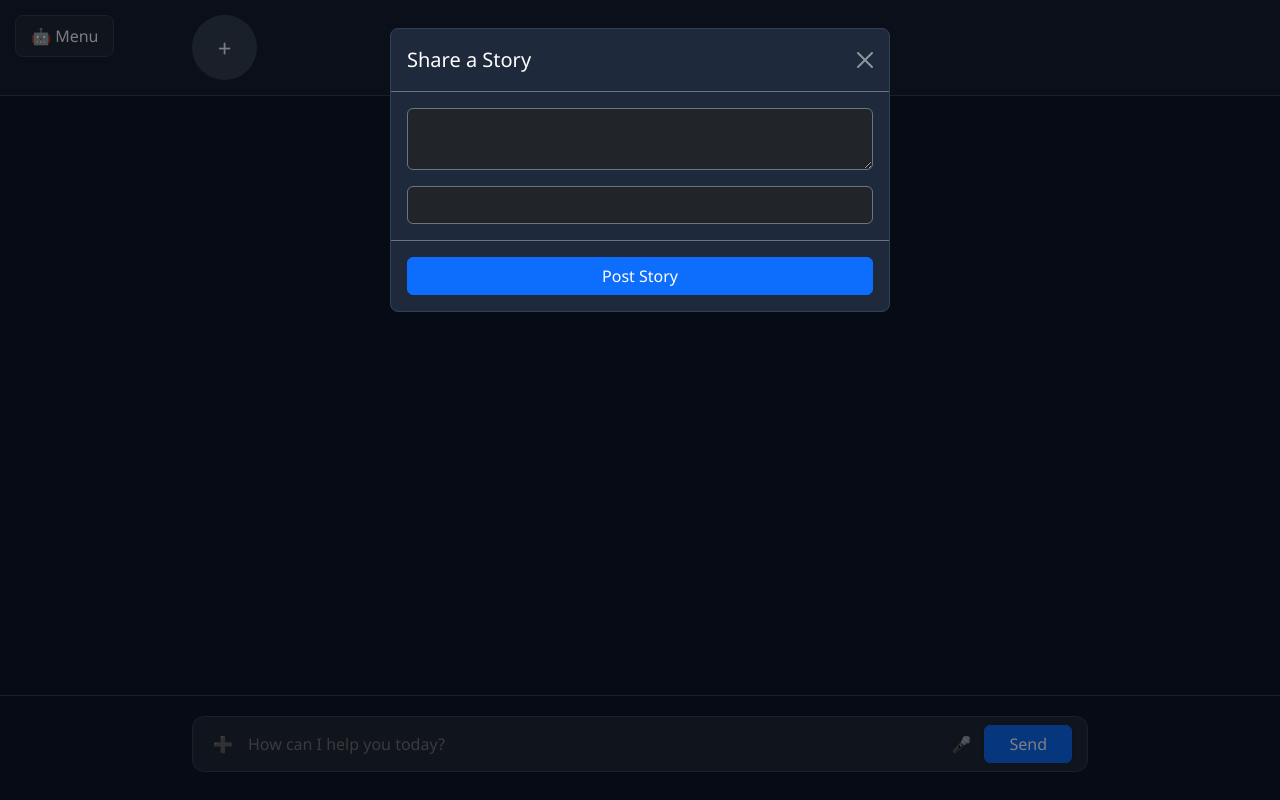
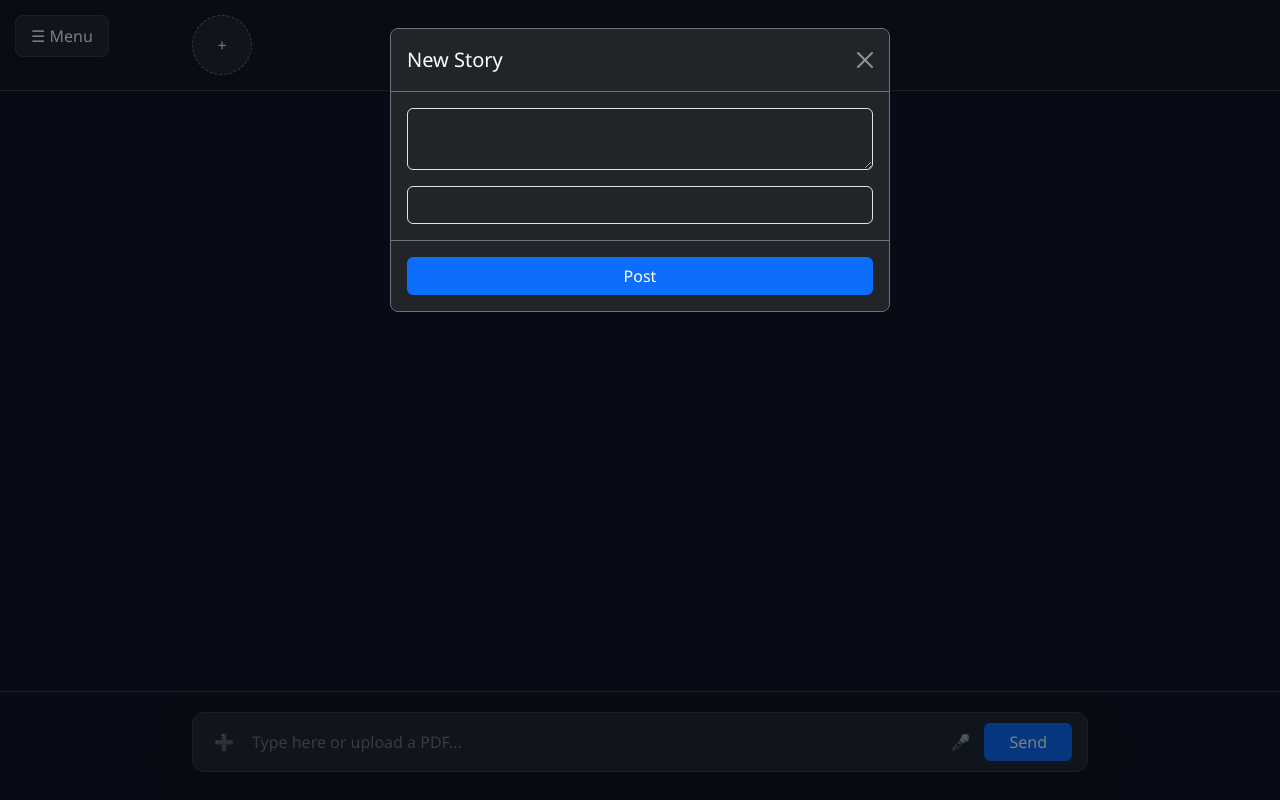
Before and after one commit to charanbunga463-hash/ai-flask-app, a Flask app: page / in a window 1280 px wide, after a click that opens the changed part. Run offline with Flask 3, Linux system fonts and the light colour scheme; a user stored in the database is signed in; data that the repository does not hold is empty; some libraries are stand-ins or nearby versions.

Commit message:
Fix streaming, large-PDF handling & UI tweaks
Switch SSE to use a session-stored prompt (pending_prompt) and stream JSON chunks server-side. Update /tool to store prompts in session (avoid long URLs), add robust PDF reading with try/except for large/corrupt files, and tweak image-generation trigger logic. Frontend dashboard updated: UI/UX and CSS refinements, simplified story modal, improved file upload feedback, and rewritten JS to trigger streaming via ?do_stream=true, handle EventSource without URL prompts, manage sidebar, stories, auto-scroll and voice input. Misc: minor DB insert formatting and assorted markup cleanups.

```diff
--- a/python-saas/app.py
+++ b/python-saas/app.py
@@ -241,24 +241,22 @@ def search():
     return {"results": results}
 
 # ---------- STREAMING TOOL ----------
+# ---------- STREAMING TOOL ----------
 @app.route("/stream")
 def stream():
-    """Endpoint for Server-Sent Events (SSE) streaming."""
     if "user" not in session:
         return Response("Unauthorized", status=401)
 
-    prompt = request.args.get("prompt", "")
+    # Get prompt from session and then clear it
+    prompt = session.pop("pending_prompt", "Hello")
     conv_id = session.get("conv_id")
 
     def generate():
         full_response = []
-        # Stream word by word
         for chunk in query_ai_stream(prompt):
             full_response.append(chunk)
-            # Standard SSE format: data: <content>\n\n
             yield f"data: {json.dumps({'chunk': chunk})}\n\n"
 
-        # After stream ends, save to DB
         complete_text = "".join(full_response)
         formatted = markdown.markdown(complete_text)
 
@@ -275,7 +273,7 @@ def stream():
 
     return Response(stream_with_context(generate()), mimetype="text/event-stream")
 
-# ---------- TOOL (MODIFIED FOR INITIAL LOGIC) ----------
+# ---------- TOOL (FIXED FOR LARGE PDFS) ----------
 @app.route("/tool", methods=["POST"])
 def tool():
     if "user" not in session:
@@ -283,13 +281,10 @@ def tool():
 
     user_input = request.form.get("input", "")
     file = request.files.get("file")
-
     conn = get_db()
     c = conn.cursor()
-
     conv_id = session.get("conv_id")
 
-    # Ensure conversation exists
     if not conv_id:
         title = generate_chat_title(user_input or "New Chat")
         c.execute("INSERT INTO conversations (username, title) VALUES (%s, %s) RETURNING id",
@@ -299,31 +294,30 @@ def tool():
 
     extracted_text = ""
     if file and file.filename.endswith(".pdf"):
-        reader = PdfReader(file)
-        for page in reader.pages:
-            extracted_text += page.extract_text() or ""
-    elif file and file.mimetype.startswith("image"):
-        extracted_text = f"User uploaded image ({file.filename}). Describe it."
+        try:
+            reader = PdfReader(file)
+            for page in reader.pages:
+                extracted_text += page.extract_text() or ""
+        except Exception as e:
+            extracted_text = f"\n[Error reading PDF: {str(e)}]"
 
     final_prompt = f"{user_input}\n\n{extracted_text}".strip()
 
-    # Handle Static Image Generation (Pollinations)
-    if user_input and any(k in user_input.lower() for k in ["image","draw","photo","picture"]) and not file:
+    if user_input and any(k in user_input.lower() for k in ["image","draw","photo"]) and not file:
         img = generate_image(user_input)
-        c.execute("""
-            INSERT INTO chats (conversation_id, username, user_msg, bot_msg, type)
-            VALUES (%s, %s, %s, %s, %s)
-        """, (conv_id, session["user"], user_input, img, "image"))
+        c.execute("INSERT INTO chats (conversation_id, username, user_msg, bot_msg, type) VALUES (%s, %s, %s, %s, %s)",
+                  (conv_id, session["user"], user_input, img, "image"))
         conn.commit()
         conn.close()
         return redirect(f"/chat/{conv_id}")
 
-    # For text/PDF queries, redirect to the frontend with the prompt to trigger the SSE stream
+    # STORE IN SESSION INSTEAD OF URL
+    session["pending_prompt"] = final_prompt
     conn.commit()
     conn.close()
 
-    # Passing the prompt via URL for the frontend to pick up and call /stream
-    return redirect(f"/chat/{conv_id}?prompt={final_prompt}")
+    # Redirect with a trigger flag instead of the full text
+    return redirect(f"/chat/{conv_id}?do_stream=true")
 
 # ---------- STORIES ----------
 @app.route("/add_story", methods=["POST"])
--- a/python-saas/templates/dashboard.html
+++ b/python-saas/templates/dashboard.html
@@ -3,7 +3,7 @@
 <head>
     <meta charset="UTF-8">
     <meta name="viewport" content="width=device-width, initial-scale=1.0">
-    <title>Professional AI Interface</title>
+    <title>Professional AI Dashboard</title>
 
     <link href="https://cdn.jsdelivr.net/npm/bootstrap@5.3.0/dist/css/bootstrap.min.css" rel="stylesheet">
     <script src="https://cdn.jsdelivr.net/npm/marked/marked.min.js"></script>
@@ -21,7 +21,7 @@
         body {
             background: var(--bg-body);
             color: #f8fafc;
-            font-family: 'Segoe UI', Roboto, Helvetica, Arial, sans-serif;
+            font-family: 'Segoe UI', system-ui, -apple-system, sans-serif;
             margin: 0;
             display: flex;
             height: 100vh;
@@ -42,59 +42,98 @@
             z-index: 1050;
             padding: 1rem;
         }
-
         .sidebar.open { left: 0; }
 
-        /* --- MAIN CONTENT AREA --- */
+        /* --- MAIN WRAPPER --- */
         .main-wrapper {
             flex: 1;
             display: flex;
             flex-direction: column;
             height: 100%;
-            margin-left: 0;
             transition: margin-left var(--transition-speed);
             position: relative;
         }
-
         body.sidebar-open .main-wrapper { margin-left: var(--sidebar-width); }
 
-        /* --- STORIES SECTION --- */
+        /* --- STORIES --- */
         .stories-container {
             display: flex;
             gap: 15px;
             padding: 15px 15%;
             overflow-x: auto;
+            background: #111827;
             border-bottom: 1px solid var(--border-ui);
-            background: rgba(30, 41, 59, 0.5);
         }
         .story-circle {
-            min-width: 65px;
-            height: 65px;
+            min-width: 60px;
+            height: 60px;
             border-radius: 50%;
             border: 2px solid var(--accent-blue);
+            cursor: pointer;
             padding: 2px;
-            cursor: pointer;
-            text-align: center;
+            overflow: hidden;
         }
-        .story-circle img {
-            width: 100%;
-            height: 100%;
+        .story-circle img { width: 100%; height: 100%; border-radius: 50%; object-fit: cover; }
+        .add-story-btn {
+            min-width: 60px;
+            height: 60px;
             border-radius: 50%;
-            object-fit: cover;
-        }
-        .add-story-btn {
-            min-width: 65px;
-            height: 65px;
-            border-radius: 50%;
-            background: var(--border-ui);
+            background: var(--bg-card);
             display: flex;
             align-items: center;
             justify-content: center;
             cursor: pointer;
-            font-size: 24px;
+            border: 1px dashed #64748b;
         }
 
-        /* --- UI ELEMENTS --- */
+        /* --- CHAT AREA --- */
+        .chat-scroll-area {
+            flex: 1;
+            overflow-y: auto;
+            padding: 20px 15%;
+        }
+        .user-box {
+            background: var(--accent-blue);
+            padding: 12px 20px;
+            border-radius: 15px 15px 0 15px;
+            margin: 15px 0 15px auto;
+            max-width: 80%;
+            width: fit-content;
+            box-shadow: 0 4px 6px rgba(0,0,0,0.1);
+        }
+        .response-box {
+            background: #020617;
+            padding: 20px;
+            border-radius: 0 15px 15px 15px;
+            margin: 15px 0;
+            border: 1px solid var(--border-ui);
+            max-width: 85%;
+        }
+        .response-box img { max-width: 100%; border-radius: 10px; margin-top: 10px; }
+
+        /* --- INPUT --- */
+        .input-container {
+            padding: 20px 15%;
+            background: var(--bg-body);
+            border-top: 1px solid var(--border-ui);
+        }
+        .custom-input-group {
+            background: var(--bg-card);
+            border: 1px solid var(--border-ui);
+            border-radius: 12px;
+            display: flex;
+            align-items: center;
+            padding: 5px 15px;
+        }
+        .custom-input-group input {
+            background: transparent;
+            border: none;
+            color: white;
+            padding: 12px;
+            flex: 1;
+            outline: none;
+        }
+
         .menu-trigger {
             position: absolute;
             top: 15px;
@@ -105,106 +144,39 @@
             cursor: pointer;
             z-index: 1000;
             border: 1px solid var(--border-ui);
-            transition: background 0.2s;
-        }
-        .menu-trigger:hover { background: var(--border-ui); }
-
-        .chat-scroll-area {
-            flex: 1;
-            overflow-y: auto;
-            padding: 20px 15%;
         }
 
-        /* Message Styling */
-        .user-box {
-            background: var(--accent-blue);
-            padding: 12px 20px;
-            border-radius: 15px 15px 0 15px;
-            margin: 15px 0 15px auto;
-            max-width: 80%;
-            width: fit-content;
-            box-shadow: 0 4px 6px -1px rgba(0, 0, 0, 0.1);
-        }
-
-        .response-box {
-            background: #020617;
-            padding: 20px;
-            border-radius: 0 15px 15px 15px;
-            margin: 15px 0;
-            border: 1px solid var(--border-ui);
-            max-width: 85%;
-            word-wrap: break-word;
-        }
-
-        /* --- INPUT AREA --- */
-        .input-container {
-            padding: 20px 15%;
-            background: var(--bg-body);
-            border-top: 1px solid var(--border-ui);
-        }
-
-        .custom-input-group {
+        .history-item {
+            padding: 10px;
             background: var(--bg-card);
-            border: 1px solid var(--border-ui);
-            border-radius: 12px;
-            display: flex;
-            align-items: center;
-            padding: 5px 15px;
-        }
-
-        .custom-input-group input {
-            background: transparent;
-            border: none;
-            color: white;
-            padding: 10px;
-            flex: 1;
-        }
-        .custom-input-group input:focus { outline: none; }
-
-        /* --- SEARCH & HISTORY --- */
-        .history-item {
-            background: var(--bg-card);
-            padding: 10px;
             border-radius: 8px;
-            margin-bottom: 10px;
-            cursor: pointer;
-            border: 1px solid transparent;
+            margin-bottom: 8px;
             display: flex;
             justify-content: space-between;
             align-items: center;
+            border: 1px solid transparent;
         }
         .history-item:hover { border-color: var(--accent-blue); }
+        .icon-btn { background: none; border: none; color: #94a3b8; cursor: pointer; }
 
-        .highlight { background: #fbbf24; color: #000; padding: 0 2px; border-radius: 2px; }
-
-        .icon-btn { background: none; border: none; color: #94a3b8; cursor: pointer; padding: 5px; }
-        .icon-btn:hover { color: white; }
-
-        /* Cursor blinking for streaming */
         .cursor {
             display: inline-block;
-            width: 8px;
-            height: 18px;
+            width: 8px; height: 18px;
             background: var(--accent-blue);
-            margin-left: 4px;
             animation: blink 0.8s infinite;
             vertical-align: middle;
         }
         @keyframes blink { 50% { opacity: 0; } }
-
-        /* Story Modal Styling */
-        .modal-content { background: var(--bg-card); color: white; border: 1px solid var(--border-ui); }
     </style>
 </head>
-
 <body>
 
-<div id="menuTrigger" class="menu-trigger">🤖 Menu</div>
+<div id="menuTrigger" class="menu-trigger">☰ Menu</div>
 
 <nav id="sidebar" class="sidebar">
     <div class="d-flex justify-content-between align-items-center mb-4">
-        <h5 class="m-0">History</h5>
-        <button class="icon-btn" onclick="closeSidebar()">✖</button>
+        <h5 class="m-0">AI Chat History</h5>
+        <button class="icon-btn" onclick="closeSidebar()">✕</button>
     </div>
 
     <a href="/new_chat" class="btn btn-primary w-100 mb-3">+ New Conversation</a>
@@ -219,15 +191,15 @@
                     <a href="/chat/{{ conv[0] }}" class="text-white text-decoration-none text-truncate flex-grow-1">
                         {{ conv[1] }}
                     </a>
-                    <div class="d-flex">
+                    <div class="d-flex gap-2">
                         <button class="icon-btn" onclick="enableRename('{{ conv[0] }}')">✏️</button>
-                        <form method="POST" action="/delete_chat/{{ conv[0] }}" class="d-inline" onsubmit="return confirm('Delete this chat?')">
+                        <form method="POST" action="/delete_chat/{{ conv[0] }}" onsubmit="return confirm('Delete this chat?')">
                             <button class="icon-btn">🗑</button>
                         </form>
                     </div>
                 </div>
                 <form method="POST" action="/edit_chat/{{ conv[0] }}">
-                    <input id="rename-{{ conv[0] }}" name="title" class="form-control form-control-sm mb-2" style="display:none;" placeholder="Press Enter to rename...">
+                    <input id="rename-{{ conv[0] }}" name="title" class="form-control form-control-sm mb-2" style="display:none;" placeholder="Enter to rename">
                 </form>
             {% endfor %}
         </div>
@@ -240,20 +212,17 @@
 
 <div class="main-wrapper">
     <div class="stories-container" id="storyBar">
-        <div class="add-story-btn" data-bs-toggle="modal" data-bs-target="#storyModal" title="Add Story">+</div>
+        <div class="add-story-btn" data-bs-toggle="modal" data-bs-target="#storyModal">+</div>
     </div>
 
     <div id="chatBox" class="chat-scroll-area">
         {% for msg in chat %}
             <div class="user-box">{{ msg.user }}</div>
-
             <div class="response-box">
                 {% if msg.type == "text" %}
-                    <div class="markdown-content">{{ msg.bot | safe }}</div>
+                    <div class="msg-content">{{ msg.bot | safe }}</div>
                 {% elif msg.type == "image" %}
-                    <div class="text-center">
-                        <img src="{{ msg.image }}" class="img-fluid rounded border border-secondary shadow" style="max-height: 400px;">
-                    </div>
+                    <img src="{{ msg.image }}" class="shadow">
                 {% endif %}
             </div>
         {% endfor %}
@@ -263,35 +232,32 @@
     <div class="input-container">
         <form id="chatForm" method="POST" action="/tool" enctype="multipart/form-data">
             <input type="file" id="fileInput" name="file" style="display:none;" accept="image/*,application/pdf">
-
-            <div class="custom-input-group">
-                <button type="button" class="icon-btn" onclick="document.getElementById('fileInput').click()" title="Upload PDF or Image">➕</button>
-                <input id="chatInput" name="input" placeholder="How can I help you today?" autocomplete="off">
-                <button type="button" id="micBtn" class="icon-btn me-2" title="Voice Input">🎤</button>
-                <button type="submit" class="btn btn-primary px-4 shadow-sm">Send</button>
+            <div class="custom-input-group shadow-lg">
+                <button type="button" class="icon-btn" onclick="document.getElementById('fileInput').click()">➕</button>
+                <input id="chatInput" name="input" placeholder="Type here or upload a PDF..." required autocomplete="off">
+                <button type="button" id="micBtn" class="icon-btn me-2">🎤</button>
+                <button type="submit" class="btn btn-primary px-4">Send</button>
             </div>
-            <div id="fileStatus" style="font-size: 12px; color: #60a5fa; margin-top: 8px; margin-left: 45px; font-weight: 500;"></div>
+            <div id="fileStatus" class="mt-2 small text-info ms-5"></div>
         </form>
     </div>
 </div>
 
 <div class="modal fade" id="storyModal" tabindex="-1">
     <div class="modal-dialog">
-        <div class="modal-content">
-            <form action="/add_story" method="POST">
+        <form action="/add_story" method="POST" class="modal-content bg-dark text-white border-secondary">
             <div class="modal-header border-secondary">
-                    <h5 class="modal-title">Share a Story</h5>
+                <h5 class="modal-title">New Story</h5>
                 <button type="button" class="btn-close btn-close-white" data-bs-dismiss="modal"></button>
             </div>
             <div class="modal-body">
-                    <textarea name="content" class="form-control bg-dark text-white border-secondary mb-3" placeholder="What's on your mind?"></textarea>
-                    <input name="media_url" class="form-control bg-dark text-white border-secondary" placeholder="Image URL (Optional)">
+                <textarea name="content" class="form-control bg-transparent text-white mb-3" placeholder="Tell your story..."></textarea>
+                <input name="media_url" class="form-control bg-transparent text-white" placeholder="Image URL (optional)">
             </div>
             <div class="modal-footer border-secondary">
-                    <button type="submit" class="btn btn-primary w-100">Post Story</button>
+                <button type="submit" class="btn btn-primary w-100">Post</button>
             </div>
         </form>
-        </div>
     </div>
 </div>
 
@@ -301,40 +267,8 @@ const sidebar = document.getElementById("sidebar");
     const menuTrigger = document.getElementById("menuTrigger");
     const chatBox = document.getElementById("chatBox");
     const fileInput = document.getElementById("fileInput");
-const fileStatus = document.getElementById("fileStatus");
 
-/* LOAD STORIES FROM BACKEND */
-async function loadStories() {
-    const res = await fetch('/stories');
-    const stories = await res.json();
-    const bar = document.getElementById('storyBar');
-
-    stories.forEach(s => {
-        const div = document.createElement('div');
-        div.className = 'story-circle';
-        div.onclick = () => {
-            alert(`${s.user} says: ${s.content}`);
-            fetch(`/view_story/${s.id}`); // Track view
-        };
-        const img = s.media ? s.media : `https://ui-avatars.com/api/?name=${s.user}&background=random`;
-        div.innerHTML = `<img src="${img}" title="${s.user}">`;
-        bar.appendChild(div);
-    });
-}
-loadStories();
-
-/* FILE SELECTION FEEDBACK */
-fileInput.onchange = () => {
-    if (fileInput.files.length > 0) {
-        fileStatus.innerHTML = `<span>📎 ${fileInput.files[0].name}</span> <button type="button" class="btn-close btn-close-white ms-2" style="font-size:8px" onclick="clearFile()"></button>`;
-    }
-};
-function clearFile() {
-    fileInput.value = "";
-    fileStatus.innerHTML = "";
-}
-
-/* SIDEBAR TOGGLE */
+    // Sidebar Toggle
     menuTrigger.onclick = () => {
         sidebar.classList.add("open");
         document.body.classList.add("sidebar-open");
@@ -344,103 +278,85 @@ function closeSidebar() {
         document.body.classList.remove("sidebar-open");
     }
 
-/* AUTO-SCROLL */
-function scrollToBottom() {
-    chatBox.scrollTop = chatBox.scrollHeight;
-}
+    // File Upload Status
+    fileInput.onchange = () => {
+        if(fileInput.files[0]) document.getElementById("fileStatus").innerText = "📎 ready: " + fileInput.files[0].name;
+    };
+
+    // Auto Scroll
+    const scrollToBottom = () => chatBox.scrollTop = chatBox.scrollHeight;
     window.onload = scrollToBottom;
 
-/* STREAMING LOGIC */
+    // Fetch Stories
+    async function loadStories() {
+        const res = await fetch('/stories');
+        const data = await res.json();
+        const bar = document.getElementById('storyBar');
+        data.forEach(s => {
+            const div = document.createElement('div');
+            div.className = 'story-circle';
+            div.innerHTML = `<img src="${s.media || 'https://ui-avatars.com/api/?name='+s.user}" title="${s.user}">`;
+            div.onclick = () => {
+                alert(`${s.user}: ${s.content}`);
+                fetch(`/view_story/${s.id}`);
+            };
+            bar.appendChild(div);
+        });
+    }
+    loadStories();
+
+    // Streaming Handle
     const urlParams = new URLSearchParams(window.location.search);
-const streamPrompt = urlParams.get('prompt');
-
-if (streamPrompt) {
-    const streamingContainer = document.getElementById('streamingContainer');
-    const uBox = document.createElement('div');
-    uBox.className = 'user-box';
-    uBox.innerText = streamPrompt;
-    streamingContainer.appendChild(uBox);
-
+    if (urlParams.get('do_stream') === 'true') {
+        const container = document.getElementById('streamingContainer');
         const rBox = document.createElement('div');
         rBox.className = 'response-box';
-    rBox.innerHTML = '<span id="streamTarget"></span><span class="cursor"></span>';
-    streamingContainer.appendChild(rBox);
+        rBox.innerHTML = '<div id="streamTarget"></div><span class="cursor"></span>';
+        container.appendChild(rBox);
         scrollToBottom();
 
         const streamTarget = document.getElementById('streamTarget');
-    const eventSource = new EventSource(`/stream?prompt=${encodeURIComponent(streamPrompt)}`);
-    let accumulatedText = "";
+        const eventSource = new EventSource("/stream");
+        let fullText = "";
 
-    eventSource.onmessage = (event) => {
-        if (event.data === "[DONE]") {
+        eventSource.onmessage = (e) => {
+            if (e.data === "[DONE]") {
                 eventSource.close();
-            document.querySelector('.cursor').remove();
-            setTimeout(() => { window.location.href = window.location.pathname; }, 1000);
+                document.querySelector(".cursor").remove();
+                // Refresh to finalize Markdown and clean URL
+                setTimeout(() => location.href = location.pathname, 1000);
                 return;
             }
-        try {
-            const data = JSON.parse(event.data);
-            accumulatedText += data.chunk;
-            // Render markdown as it streams
-            streamTarget.innerHTML = marked.parse(accumulatedText);
+            const data = JSON.parse(e.data);
+            fullText += data.chunk;
+            streamTarget.innerHTML = marked.parse(fullText); // Markdown parsing!
             scrollToBottom();
-        } catch (e) { console.error("Stream error", e); }
         };
+        eventSource.onerror = () => eventSource.close();
     }
 
-/* SEARCH FUNCTIONALITY */
-searchBox.oninput = async () => {
-    let q = searchBox.value.trim();
-    if(q.length < 2) {
-        searchResults.innerHTML = "";
-        chatHistory.style.display = "block";
-        return;
-    }
-    chatHistory.style.display = "none";
+    // Voice to Text
+    const micBtn = document.getElementById("micBtn");
+    micBtn.onclick = () => {
+        const Speech = window.SpeechRecognition || window.webkitSpeechRecognition;
+        if (!Speech) return alert("Browser does not support Speech Recognition");
 
-    let res = await fetch(`/search?q=${encodeURIComponent(q)}`);
-    let data = await res.json();
-    let html = "";
-
-    data.results.forEach(r => {
-        let text = r.snippet.replace(new RegExp(`(${q})`,"gi"), `<span class="highlight">$1</span>`);
-        html += `<div class="history-item" onclick="location.href='/chat/${r.conv_id}'">${text}</div>`;
-    });
-    searchResults.innerHTML = html || "<div class='p-2 text-muted'>No results found</div>";
+        const rec = new Speech();
+        rec.start();
+        micBtn.style.color = "red";
+        rec.onresult = (e) => {
+            document.getElementById("chatInput").value = e.results[0][0].transcript;
+        };
+        rec.onend = () => micBtn.style.color = "#94a3b8";
     };
 
-/* RENAME CHAT */
+    // Rename Logic
     function enableRename(id) {
-    const el = document.getElementById("rename-" + id);
-    el.style.display = el.style.display === "none" ? "block" : "none";
-    el.focus();
+        const input = document.getElementById("rename-" + id);
+        input.style.display = input.style.display === "none" ? "block" : "none";
+        input.focus();
     }
+</script>
 
-/* VOICE RECOGNITION */
-let isListening = false;
-const micBtn = document.getElementById("micBtn");
-micBtn.onclick = () => {
-    const SpeechRecognition = window.SpeechRecognition || window.webkitSpeechRecognition;
-    if (!SpeechRecognition) {
-        alert("Voice recognition not supported in this browser.");
-        return;
-    }
-    const recognition = new SpeechRecognition();
-    if(isListening) { recognition.stop(); return; }
-
-    recognition.start();
-    isListening = true;
-    micBtn.style.color = "#ef4444";
-
-    recognition.onresult = (e) => {
-        const transcript = e.results[0][0].transcript;
-        document.getElementById("chatInput").value = transcript;
-    };
-    recognition.onend = () => {
-        isListening = false;
-        micBtn.style.color = "#94a3b8";
-    };
-};
-</script>
 </body>
 </html>
```
Lines whose indentation alone changed are shown as unchanged.
